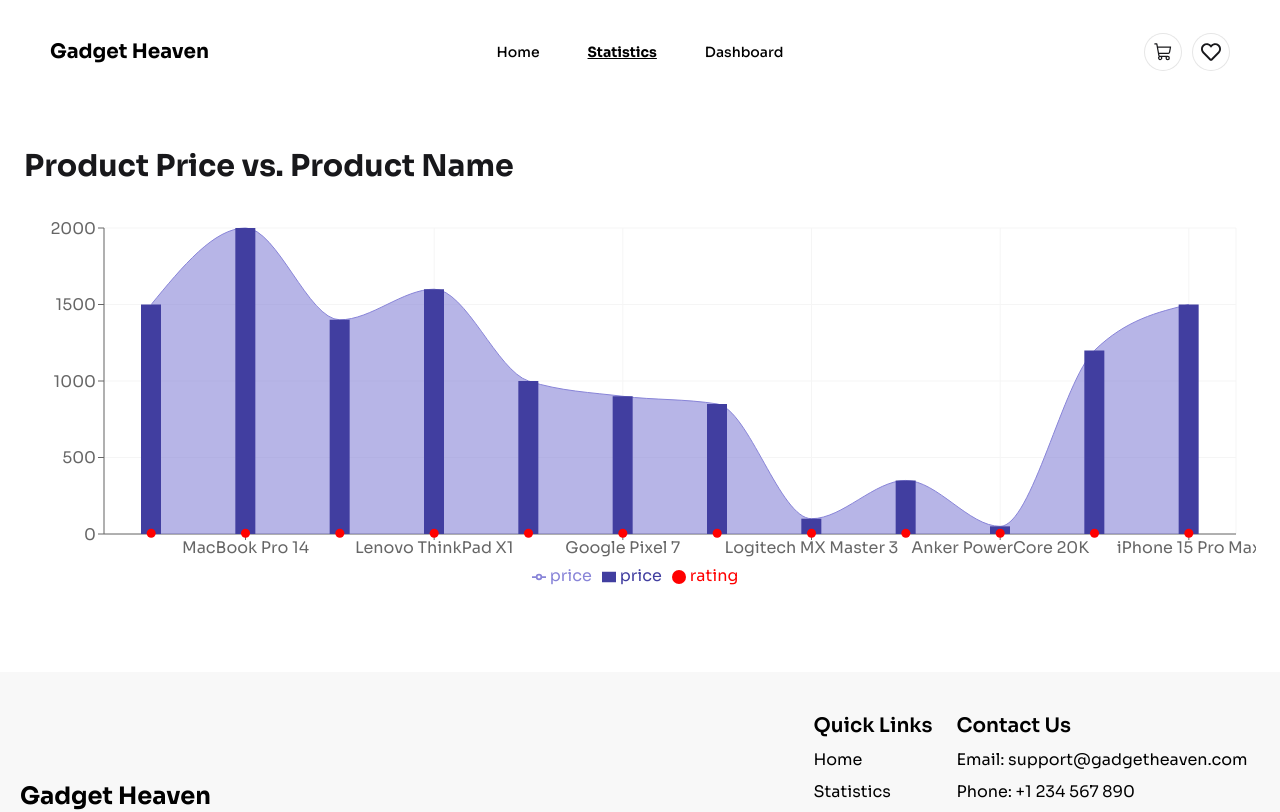
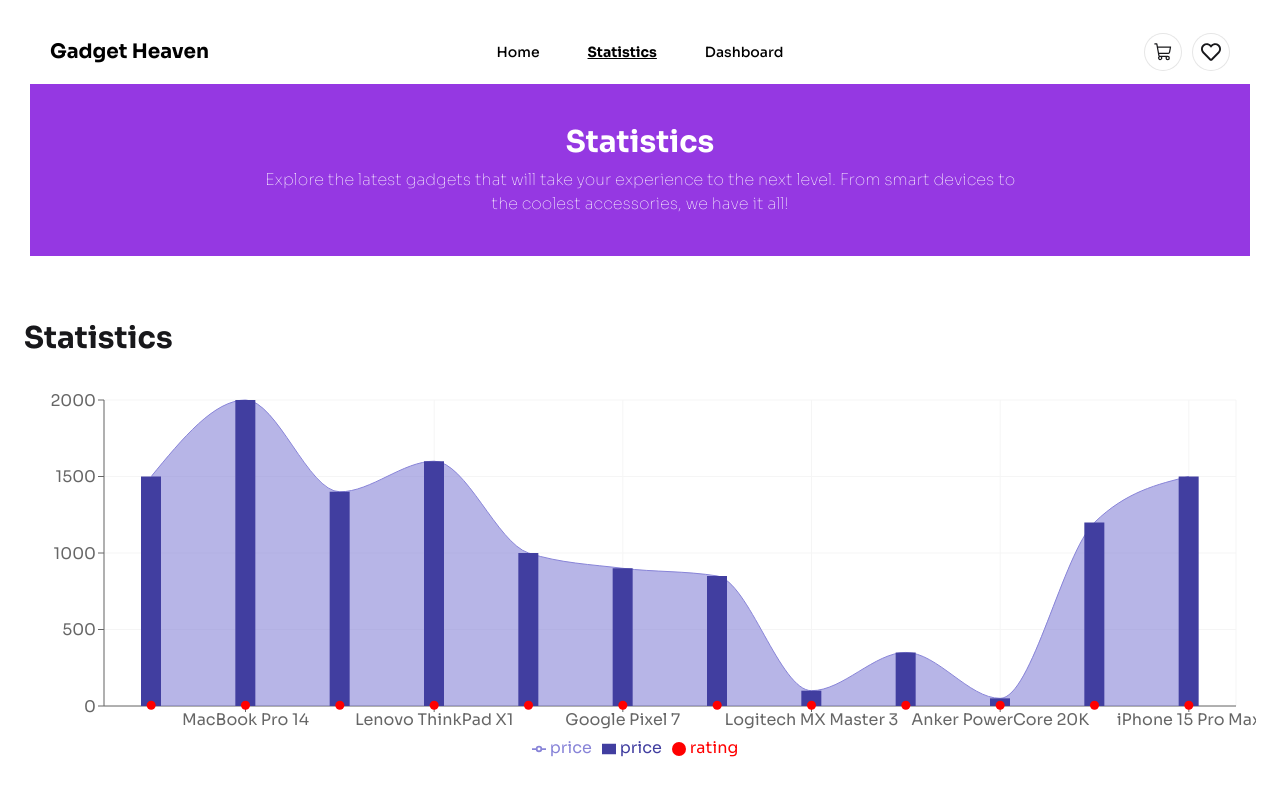
Before and after one commit to programming-hero-web-course-4/b10a8-gadget-heaven-web-joyanta, a React (Vite) app: page /statistics in a window 1280 px wide. Shown: the top 812 px of the page. Built offline with nearby package versions, Linux system fonts and the light colour scheme.

Commit message:
react dynmic title add to react helmet

```diff
--- a/package.json
+++ b/package.json
@@ -16,6 +16,7 @@
     "prop-types": "^15.8.1",
     "react": "^18.3.1",
     "react-dom": "^18.3.1",
+    "react-helmet-async": "^2.0.5",
     "react-icons": "^5.4.0",
     "react-router-dom": "^7.1.3",
     "react-toastify": "^11.0.3",
--- a/src/Routes/Routes.jsx
+++ b/src/Routes/Routes.jsx
@@ -34,7 +34,7 @@
             },
             {
                 path: "/statistics",
-                element: <Statistics></Statistics>,
+                element: <Statistics ></Statistics>,
                 loader: () => fetch('/gadgets.json'),
             },
             {
--- a/src/components/Dashboard/Dashboard.jsx
+++ b/src/components/Dashboard/Dashboard.jsx
@@ -1,5 +1,6 @@
 import { Link, Outlet, useLocation } from "react-router-dom";
 import { useState, useEffect } from "react";
+import { Helmet } from "react-helmet-async";
 
 const Dashboard = () => {
     const location = useLocation();
@@ -18,7 +19,11 @@
     };
 
     return (
+
         <div>
+            <Helmet>
+                <title>Dashboard | Gadget Heaven</title>
+            </Helmet>
             <div className="bg-[#9538E2] py-10 mx-7.5">
                 <div className="text-center pb-30">
                     <h4 className="text-3xl font-bold text-white pb-2">Dashboard</h4>
--- a/src/components/Gadgets/Gadgets.jsx
+++ b/src/components/Gadgets/Gadgets.jsx
@@ -1,6 +1,7 @@
 import { useLoaderData } from "react-router-dom";
 import { useState, useEffect } from "react";
 import Gadget from "./Gadget/Gadget";
+import { Helmet } from "react-helmet-async";
 
 const Gadgets = () => {
     const gadgets = useLoaderData();
@@ -27,6 +28,9 @@
 
     return (
         <div className="px-5">
+            <Helmet>
+                <title>Gadgets | Gadget Heaven</title>
+            </Helmet>
             <h1 className="text-4xl font-bold text-center pb-12">Explore Cutting-Edge Gadgets</h1>
             <div className="flex flex-col md:flex-row justify-center space-x-6 mb-24">
                 <div className="flex md:flex-col flex-wrap border border-[#09080F1A] rounded-box justify-center md:justify-normal w-auto md:w-56 space-y-6 px-8 py-6 mx-auto md:mx-6 mb-6 md:mb-0">
--- a/src/components/Statistics/Statistics.jsx
+++ b/src/components/Statistics/Statistics.jsx
@@ -1,3 +1,4 @@
+import { Helmet } from "react-helmet-async";
 import { useLoaderData } from "react-router-dom";
 import {
     ComposedChart,
@@ -14,11 +15,20 @@
 
 const Statistics = () => {
     const products = useLoaderData();
-
     return (
+        <div>
+            <Helmet>
+                <title>Statistics | Gadget Heaven</title>
+            </Helmet>
+            <div className="bg-[#9538E2] py-10 relative mx-7.5">
+                <div className="text-center">
+                    <h4 className="text-3xl font-bold text-white pb-2">Statistics</h4>
+                    <p className="text-white font-thin">Explore the latest gadgets that will take your experience to the next level. From smart devices to <br /> the coolest accessories, we have it all!</p>
+                </div>
+            </div>
             <div className="py-10">
                 <div className="max-w-7xl mx-auto p-6">
-                <h2 className="text-3xl font-bold mb-6">Product Price vs. Product Name</h2>
+                    <h2 className="text-3xl font-bold mb-6">Statistics</h2>
                     <ResponsiveContainer width="100%" height={400}>
                         <ComposedChart
                             data={products}
@@ -36,6 +46,7 @@
                     </ResponsiveContainer>
                 </div>
             </div>
+        </div>
     );
 };
 
--- a/src/main.jsx
+++ b/src/main.jsx
@@ -4,10 +4,13 @@
 import { RouterProvider } from 'react-router-dom'
 import routes from './Routes/Routes.jsx'
 import { ToastContainer } from 'react-toastify';
+import { HelmetProvider } from 'react-helmet-async'
 
 createRoot(document.getElementById('root')).render(
   <StrictMode>
-    <RouterProvider router={routes} />
+    <HelmetProvider>
+      <RouterProvider router={routes} />
+    </HelmetProvider>
     <ToastContainer
       position="top-center"
       autoClose={2000}
```
Also changed, not shown: 2 other files (tests, documents, lock files or other folders). Lines whose indentation alone changed are shown as unchanged.
